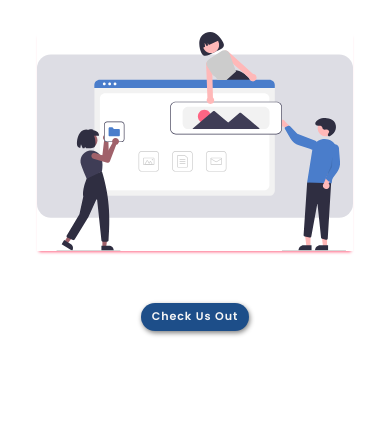
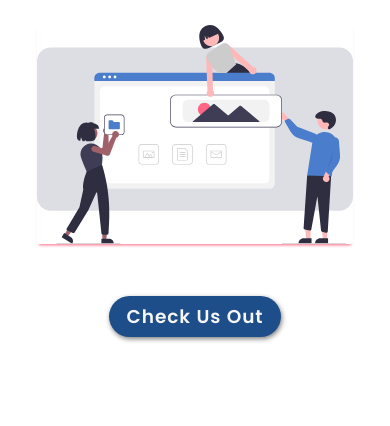
Before and after one commit to soumikmofficial/pure_HTML_CSS-website, a plain HTML site: page index.html in a window 390 px wide. Shown: the part 418-844 px from the top of the page. Drawn offline with nearby package versions, Linux system fonts and the light colour scheme.

Commit message:
redone 2

```diff
--- a/styles2.css
+++ b/styles2.css
@@ -178,7 +178,7 @@ nav {
   background-color: var(--primary-color);
   color: var(--ligt-grey);
   /* box-shadow: 1px 2px 5px grey;   */
-  padding: 1.5% 3%;
+  padding: 2% 5%;
   width: fit-content;
 }
 
@@ -301,6 +301,10 @@ nav {
     justify-content: center;
     margin-top: 15%;
   }
+
+  .check-us-btn {
+    font-size: 2rem;
+  }
 }
 
 @media (max-width: 1200px) {
```
